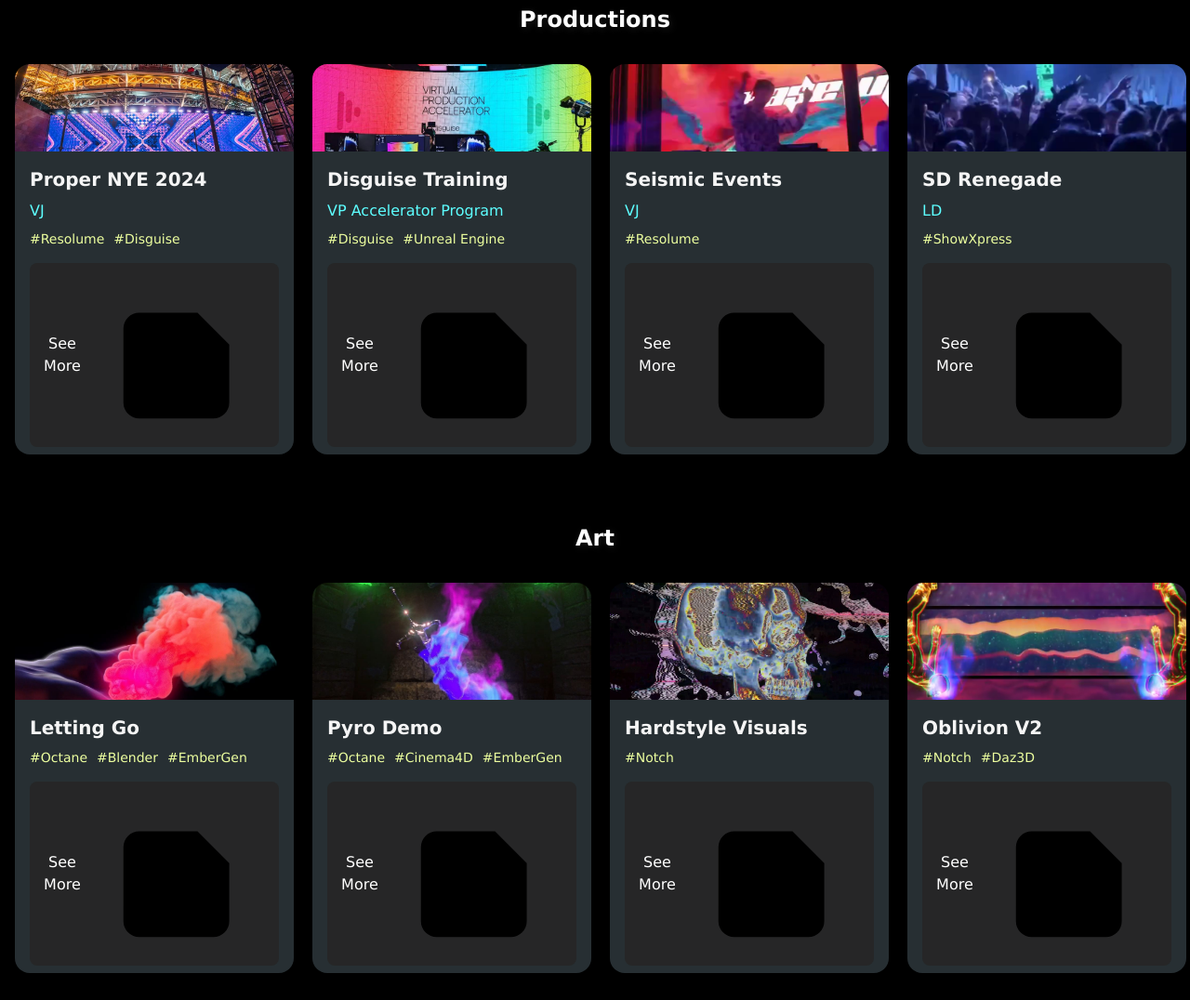
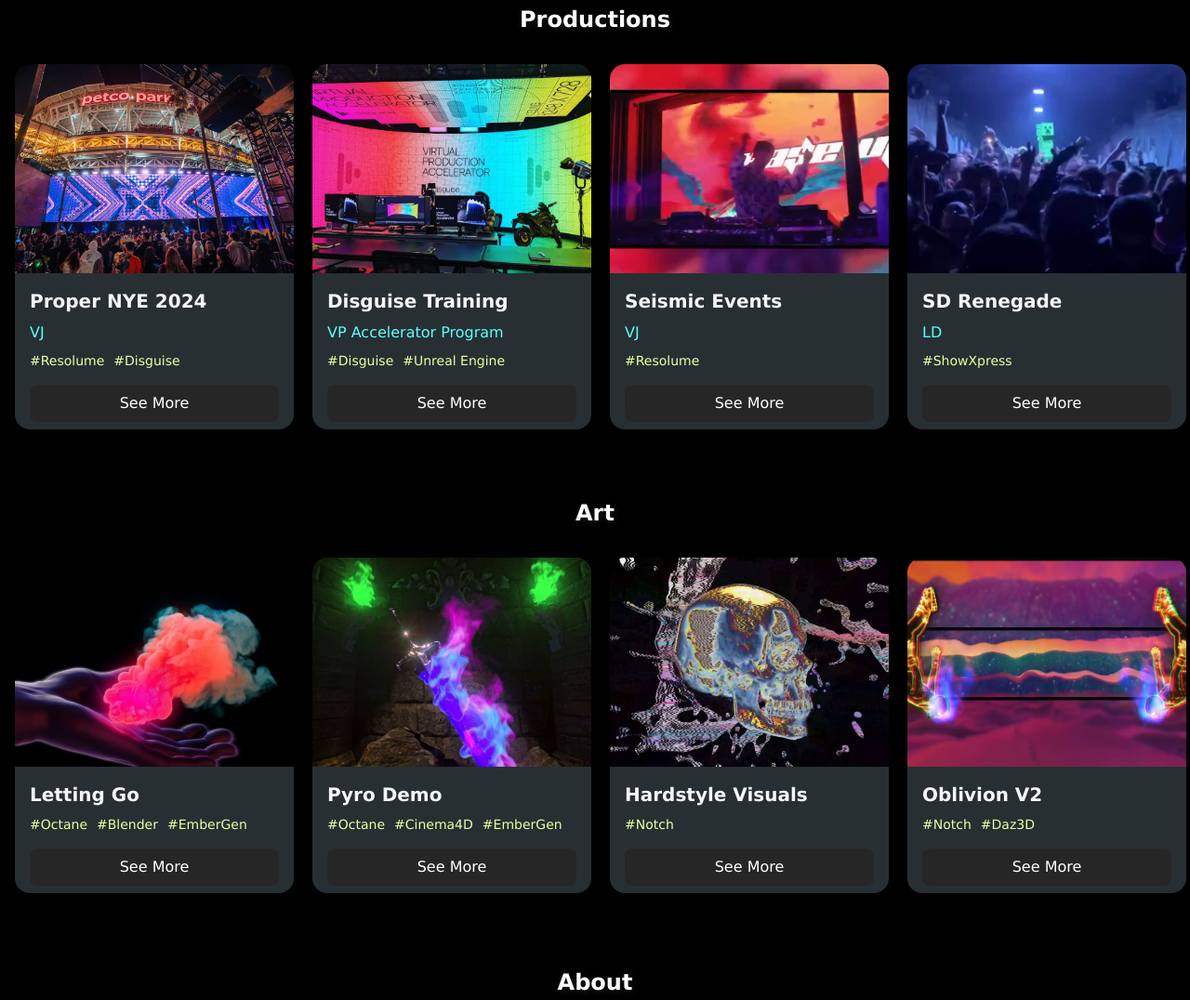
Before and after one commit to Tortillaguy/Tortillaguy.github.io, an Astro site: page / in a window 1280 px wide. Shown: the part 883-1959 px from the top of the page at 93% size. Built offline with nearby package versions, Linux system fonts and the light colour scheme; Astro itself is replaced by a stand-in of ours; a web font is replaced by a local one.

Commit message:
remove icon

```diff
--- a/src/components/Card.astro
+++ b/src/components/Card.astro
@@ -49,9 +49,7 @@
       <div class="flex-grow"></div>
       <button
         class="p-2 rounded-lg bg-[#262626e7] text-white hover:text-pink-300 gap-4 flex justify-center items-center [&>*]:hover:stroke-pink-300"
-        >{postID ? "Read" : "See"} More {
-          postID ? null : <Fragment set:html={external} />
-        }</button
+        >{postID ? "Read" : "See"} More</button
       >
     </div>
   </div>
```
